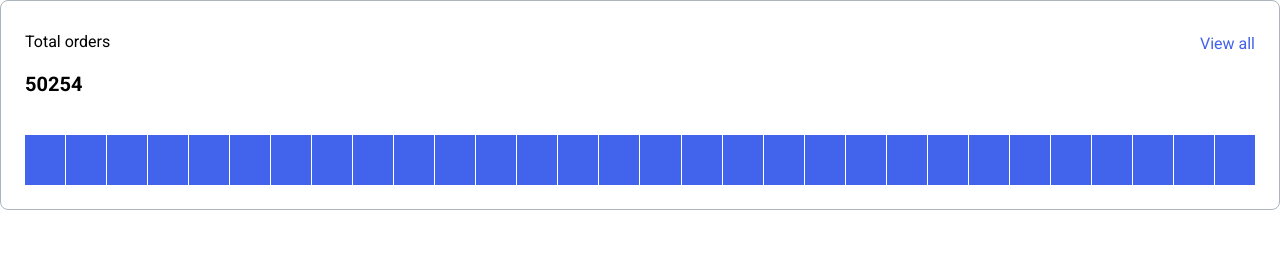
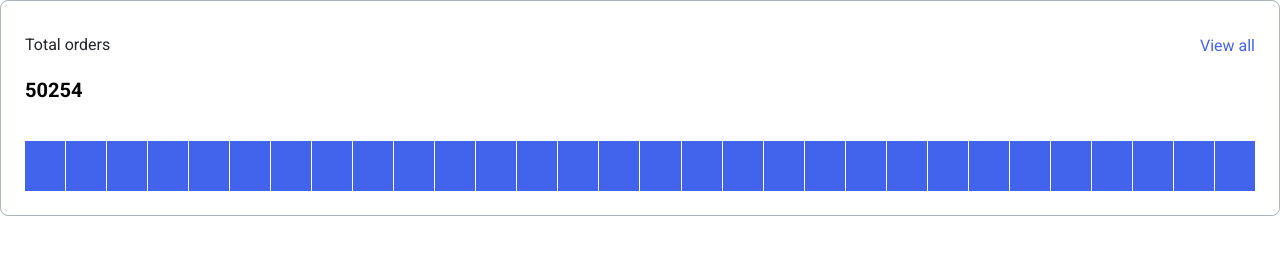
Before and after one commit to js-tasks-ru/htmlcss-20240216_severich, a website: page 04-lection2/01-histogram/index.html in a window 1280 px wide. Drawn offline with Linux system fonts and the light colour scheme.

Commit message:
fix(historgram): added missed styles to title

```diff
--- a/04-lection2/01-histogram/histogram.css
+++ b/04-lection2/01-histogram/histogram.css
@@ -11,6 +11,13 @@
   justify-content: space-between;
   align-items: center;
   margin-bottom: 6px;
+}
+
+.historgram__total-orders-title {
+  font-size: 16px;
+  line-height: 24px;
+  font-weight: 400;
+  color: var(--black);
 }
 
 .historgram__total-orders-link {
--- a/04-lection2/01-histogram/index.html
+++ b/04-lection2/01-histogram/index.html
@@ -9,7 +9,7 @@
   <body>
     <div class="historgram">
       <div class="historgram__total-orders">
-        <p>Total orders</p>
+        <p class="historgram__total-orders-title">Total orders</p>
         <a class="historgram__total-orders-link" href="/">View all</a>
       </div>
 
```
